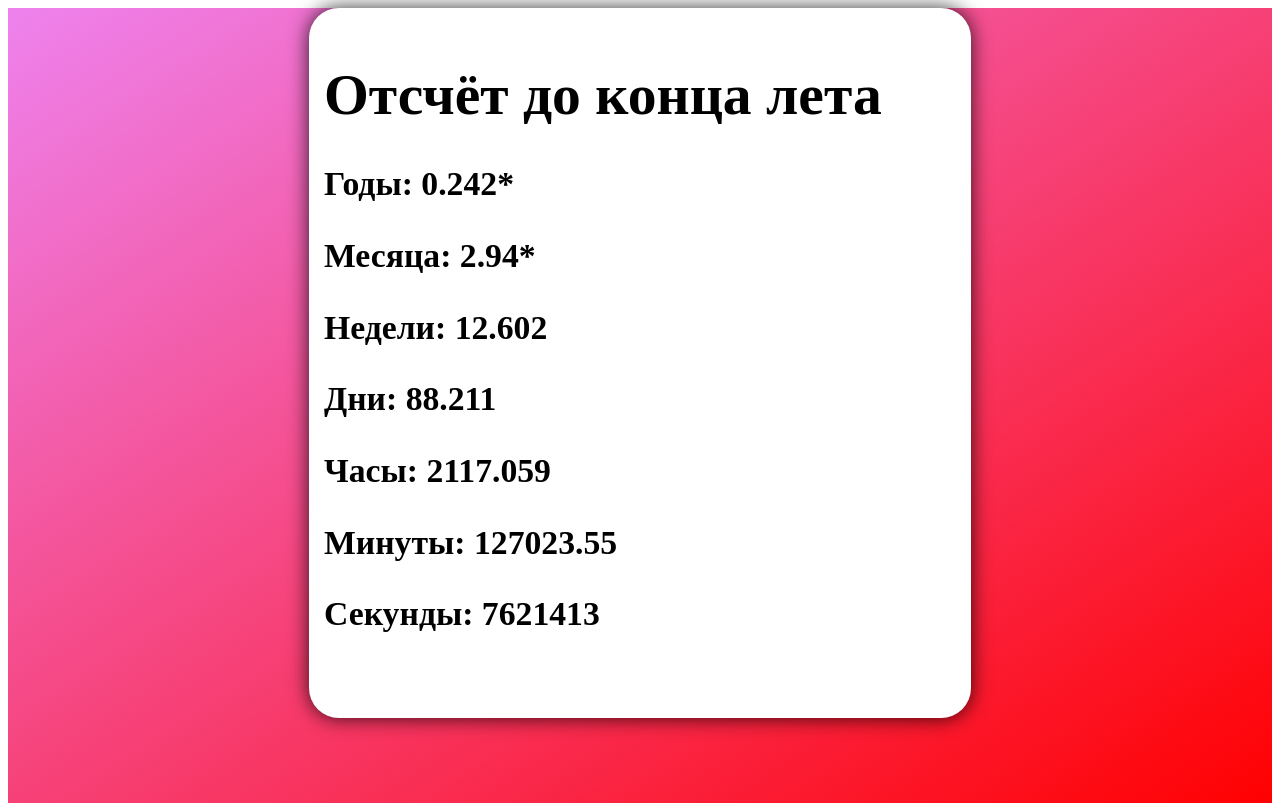
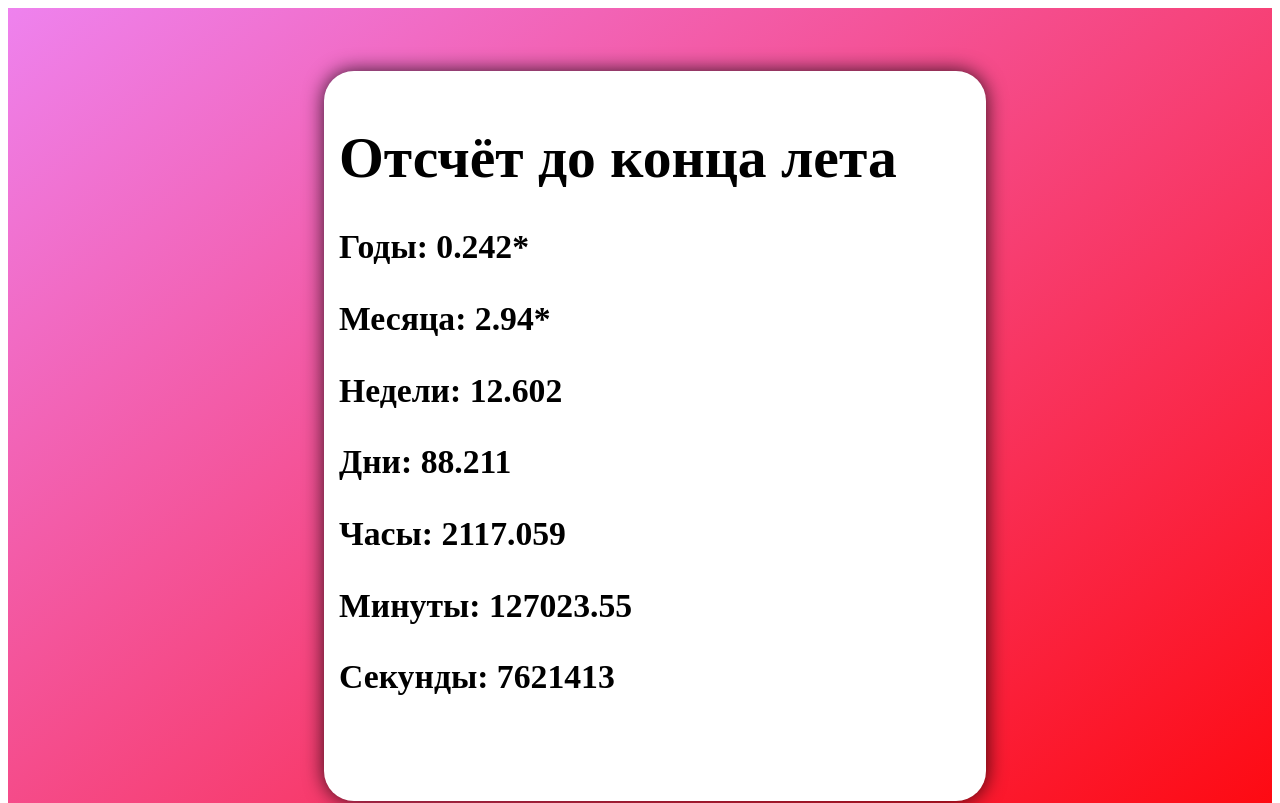
Before and after one commit to maxpawgdbs/maxpawgdbs.github.io, a plain HTML site: page index.html in a window 1280 px wide. Shown: the top 803 px of the page. Drawn offline with Linux system fonts and the light colour scheme.

Commit message:
Update index.html

```diff
--- a/index.html
+++ b/index.html
@@ -7,7 +7,8 @@
         .gradient{
             background-image: linear-gradient(to bottom right, #ee82ee, #ff0000);
             width: 100%;
-            height: 800px;
+            height: 875px;
+            padding-top: 5%
 
 
         }
@@ -15,9 +16,10 @@
             background: white;
             box-shadow: 0 0 20px rgba(0, 0, 0, 0.80);
             width: 50%;
-            height: 85%;
-            margin: auto;
-	    padding: 15px;
+            height: 80%;
+            margin-left: 25%;
+            margin-right: 25%;
+            padding: 15px;
             font-size: 180%;
             border-radius: 30px;
         }
```
